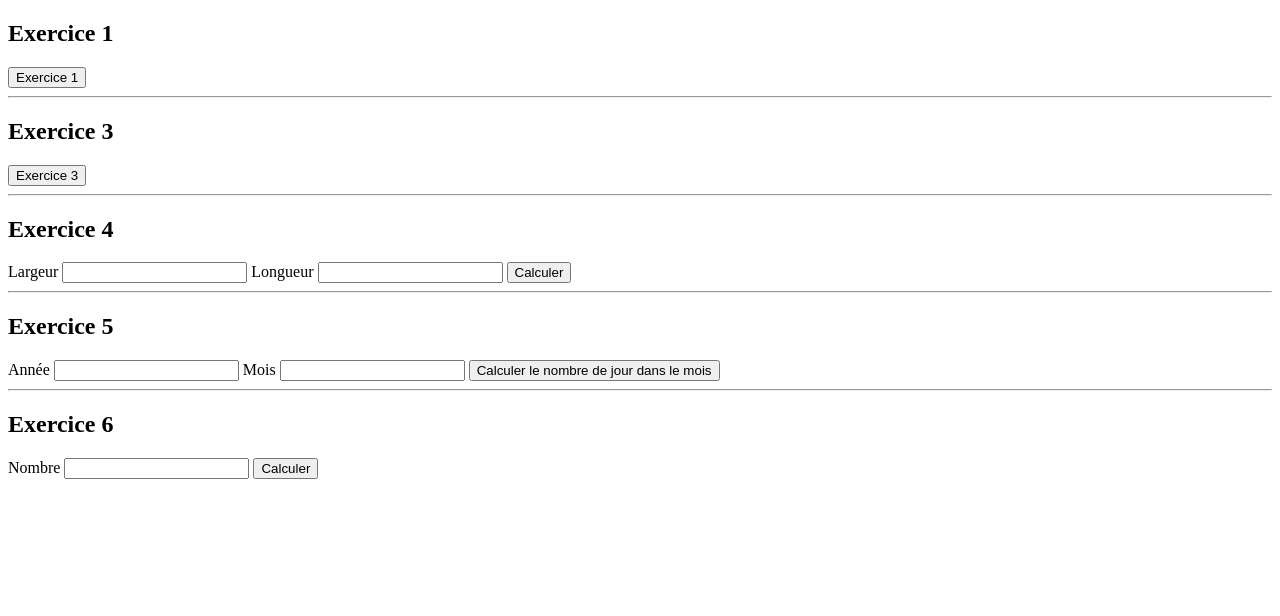
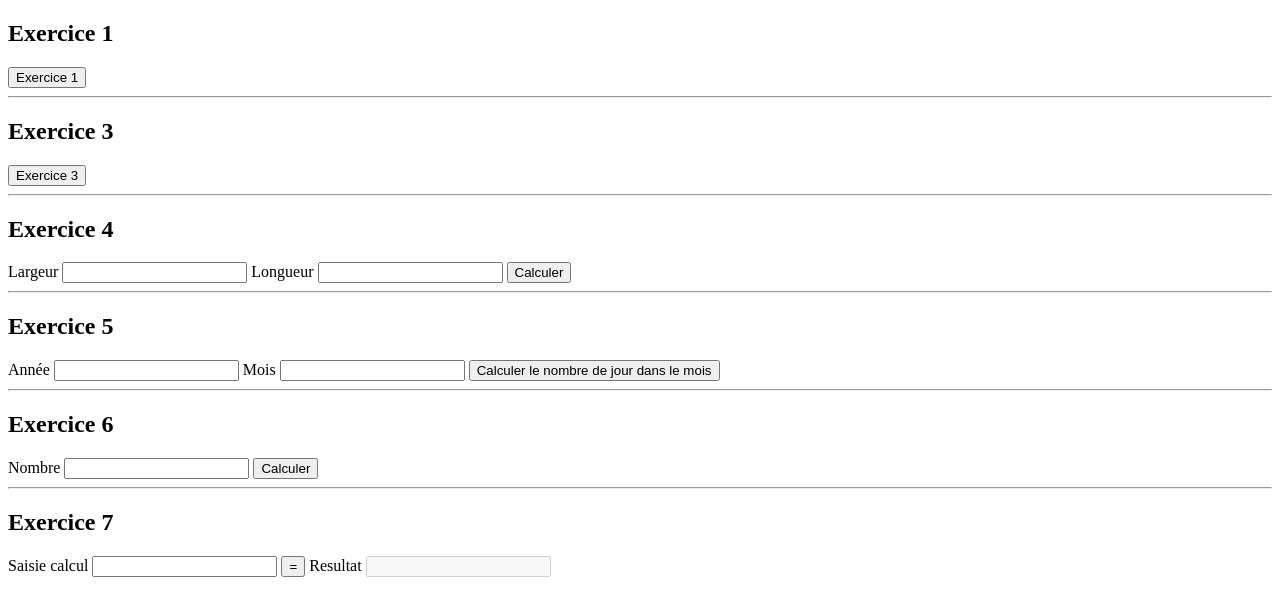
Before and after one commit to RGouaud/javascript, a plain HTML site: page TP1/index.html in a window 1280 px wide. Drawn offline with Linux system fonts and the light colour scheme.

Commit message:
finalisation du tp1, création du tp2

```diff
--- a/TP1/index.html
+++ b/TP1/index.html
@@ -68,6 +68,12 @@
             //         document.getElementById("resultatEx6").innerHTML += "<p>" + nombre + " x " + i + " = " + (nombre * i) + "</p>";
         }
 
+        function exercice7(){
+            var calcul = document.getElementById("saisieEx7").value;
+            var resultat = eval(calcul);
+            document.getElementById("resultatEx7").value = resultat;
+        }
+
     </script>
 
 
@@ -127,6 +133,16 @@
         <div id="resultatEx6"></div>
     </div>
 
+    <hr>
 
+    <div>
+        <h2>Exercice 7</h2>
+        <form>
+            <label for="saisie">Saisie calcul</label>
+            <input type="text" name="saisie" id="saisieEx7">
+            <input type="button" value="=" onclick="exercice7()">
+            <label for="resultatEx7">Resultat</label>
+            <input type="text" name="resultatEx7" id="resultatEx7" disabled="true">
+        </form>
 </body>
 </html>
```
Also changed, not shown: TP2/index.html (added).
